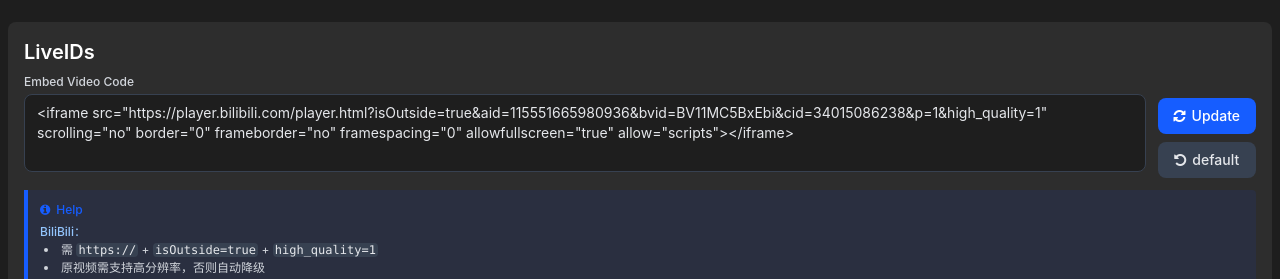
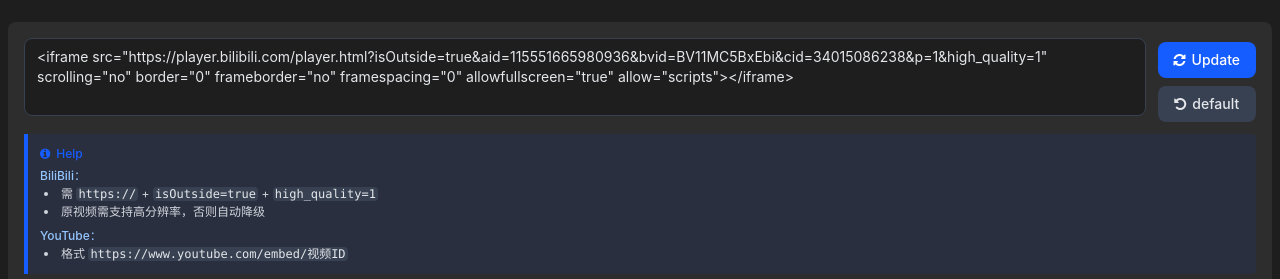
Before and after one commit to DaKidHao2007/live, a plain HTML site: page index.html in a window 1280 px wide. Shown: the part 753-1032 px from the top of the page. Drawn offline with nearby package versions, Linux system fonts and the light colour scheme.

Commit message:
Update index.html

```diff
--- a/index.html
+++ b/index.html
@@ -95,13 +95,10 @@
     <!-- 视频代码输入区：紧凑布局优化 -->
     <section>
       <div class="bg-gray-dark rounded-lg p-3 md:p-4"> <!-- 缩减外层内边距 -->
-        <h2 class="text-lg md:text-xl font-semibold mb-2 text-white">LiveIDs</h2> <!-- 缩小标题尺寸+缩减间距 -->
-
         <!-- 核心布局：输入框左、按钮右（响应式适配） -->
         <form id="videoForm" class="flex flex-col md:flex-row gap-3 items-end">
           <!-- 输入框区域：占满剩余宽度 -->
           <div class="flex-1">
-            <label for="videoCode" class="block text-xs font-medium text-gray-300 mb-1">Embed Video Code</label> <!-- 缩小标签字号 -->
             <!-- 缩减输入框高度：rows从4→3，减少内边距 -->
             <textarea id="videoCode"
                       rows="3"
```
